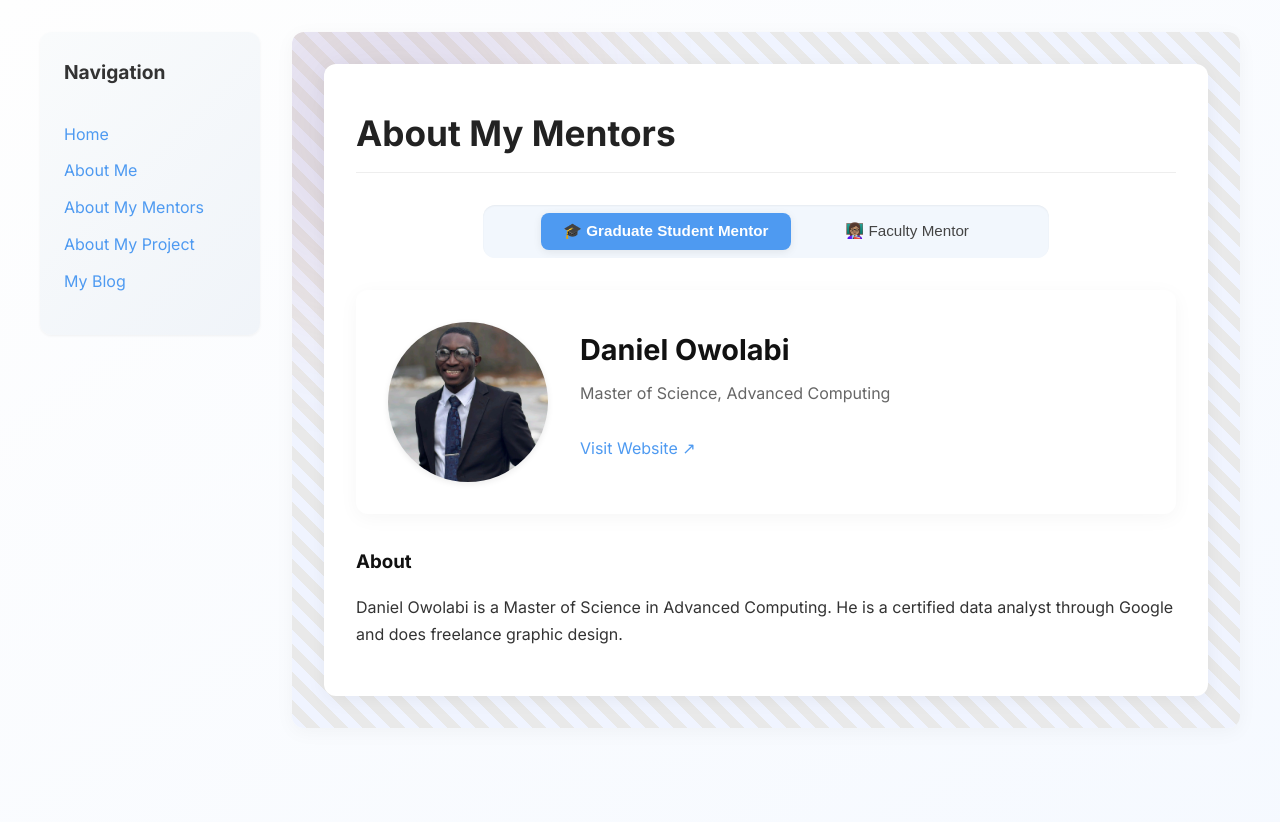
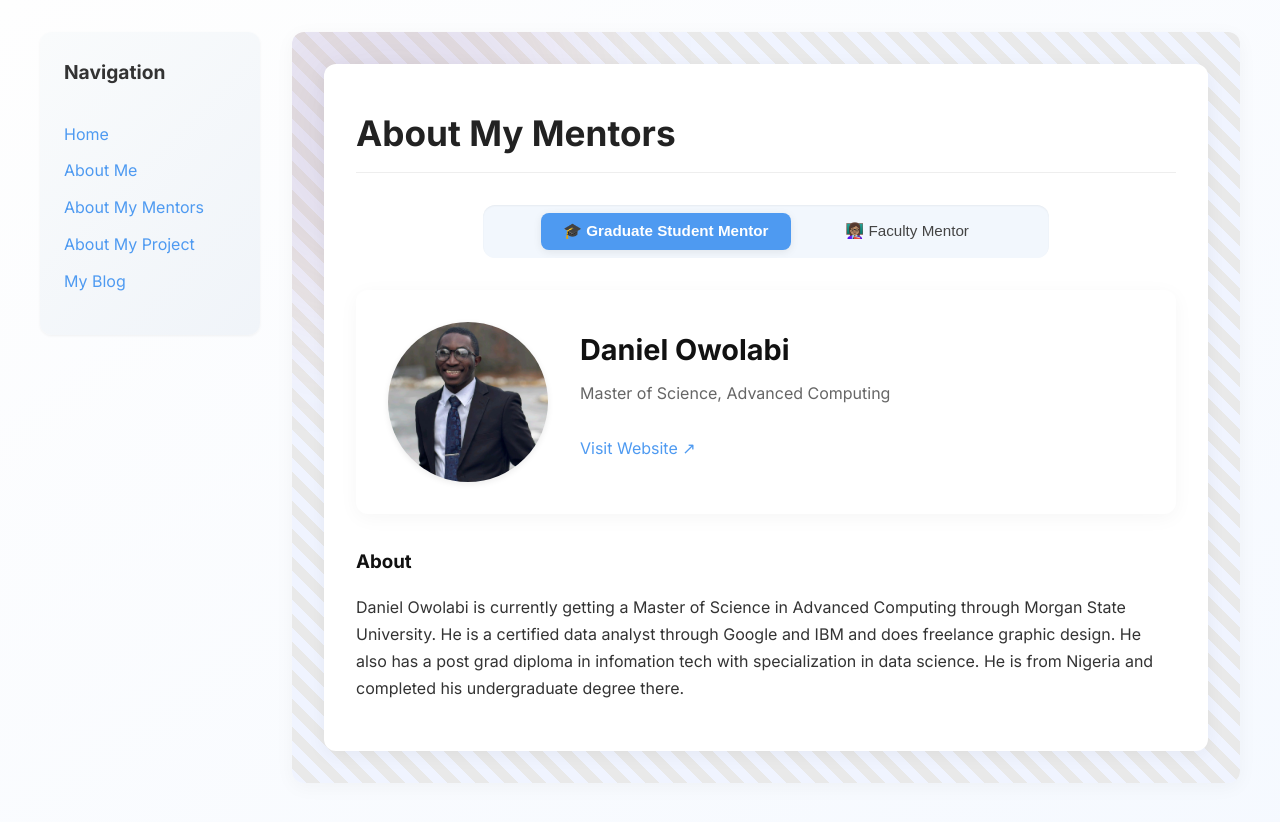
Before and after one commit to lanixyz/lanixyz.github.io, a Jekyll site: the page built from pages/about-my-mentor.md, in a window 1280 px wide. Shown: the top 822 px of the page. Built offline with Jekyll 4.4.1, drawn with Linux system fonts in a browser that asks for light colours.

Commit message:
Update about-my-mentor.md

```diff
--- a/pages/about-my-mentor.md
+++ b/pages/about-my-mentor.md
@@ -9,7 +9,7 @@ graduate_mentor:
   image: /assets/images/danielPic.jpeg
   website: https://www.linkedin.com/in/owolabi-daniel-olusayo/
   bio: |
-    Daniel Owolabi is a Master of Science in Advanced Computing. He is a certified data analyst through Google and does freelance graphic design.
+    Daniel Owolabi is currently getting a Master of Science in Advanced Computing through Morgan State University. He is a certified data analyst through Google and IBM and does freelance graphic design. He also has a post grad diploma in infomation tech with specialization in data science. He is from Nigeria and completed his undergraduate degree there.
 
 
 
```
